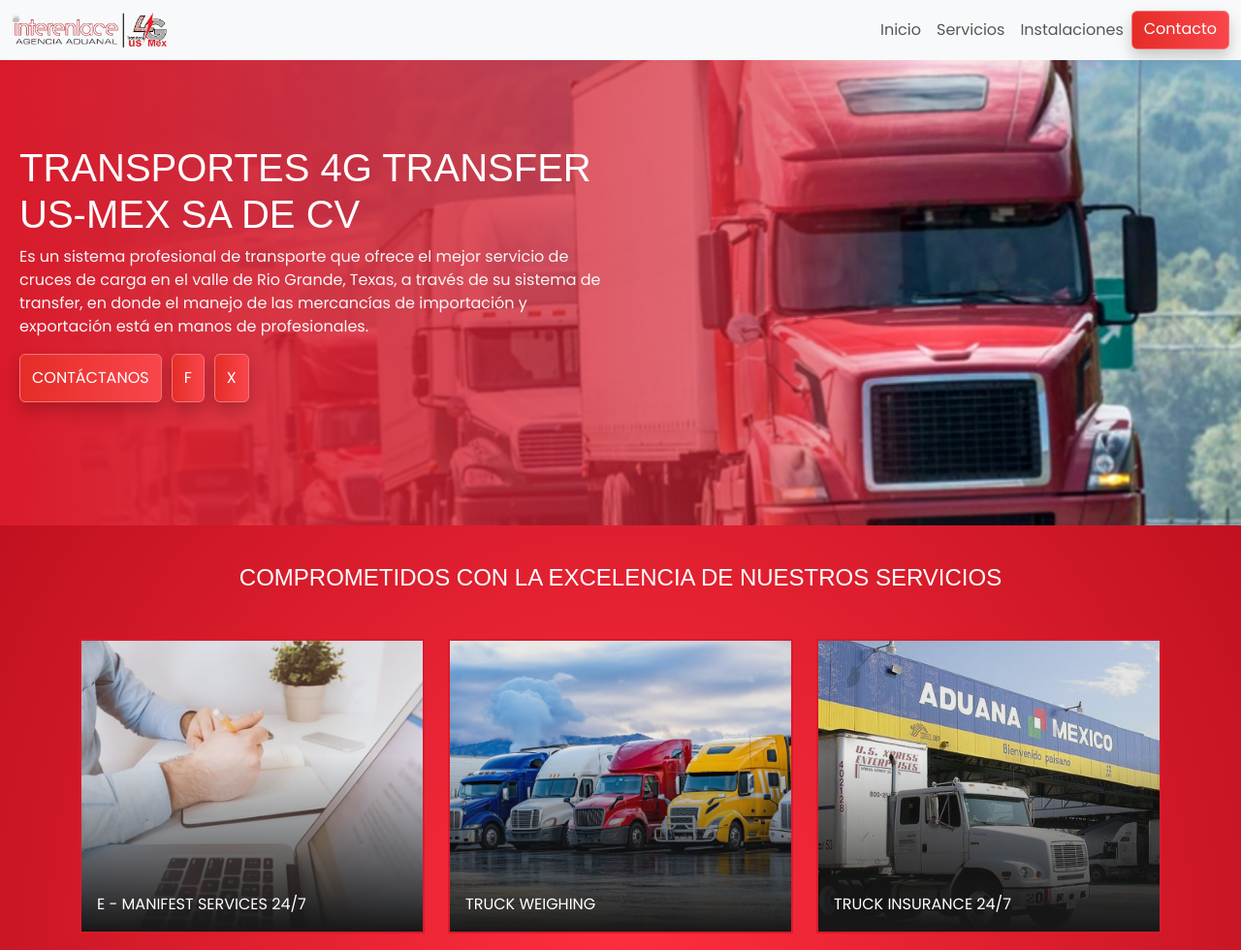
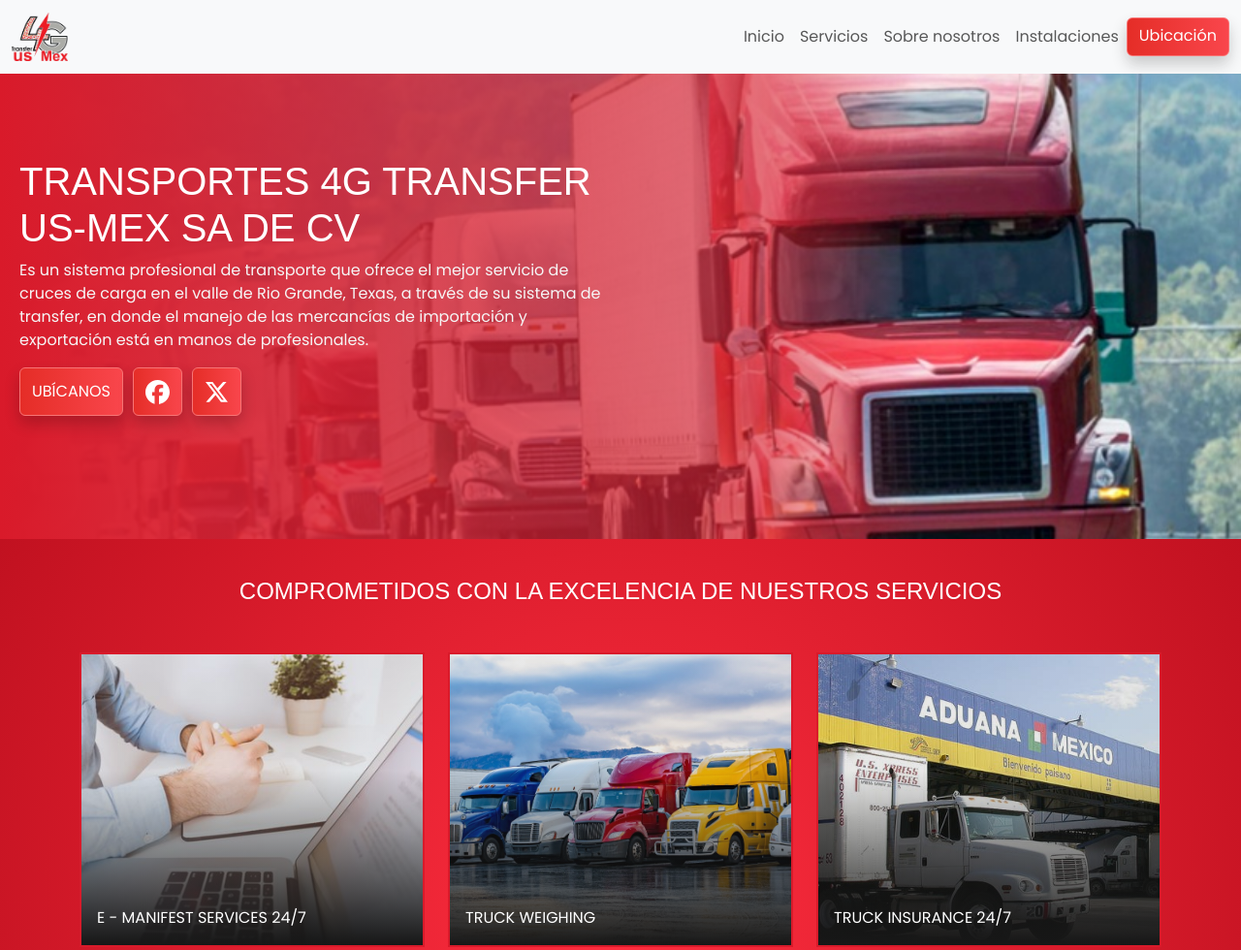
Before and after one commit to SistemasInter/page4g, a plain HTML site: page index.html in a window 1280 px wide. Shown: the top 980 px of the page at 97% size. Drawn offline with Linux system fonts and the light colour scheme; a web font is replaced by a local one.

Commit message:
Change navbar logo

```diff
--- a/assets/css/style.css
+++ b/assets/css/style.css
@@ -63,7 +63,8 @@ nav.navbar .collapse.navbar-collapse {
 }
 
 .navbar-brand img {
-  width: 10rem;
+  width: auto;
+  max-height: 50px;
 }
 
 .nav-link.active {
@@ -174,6 +175,11 @@ section#hero {
 .nav-item .btn-contacto:hover {
   transform: translateY(-2px) !important;
   box-shadow: 0px 4px 16px var(--rojo3) !important;
+}
+
+.btn-contacto img.icono{
+  padding-left: 0;
+  filter: brightness(100);
 }
 
 section#hero {
--- a/index.html
+++ b/index.html
@@ -39,7 +39,7 @@
       <div class="container-fluid">
         <a class="navbar-brand" href="#"
           ><img
-            src="./assets/img/logoEmpresas/INTERENLACE_4G_LOGO.png"
+            src="./assets/img/logoEmpresas/4G_LOGO-bg.png"
             alt="Interenlace 4G Transfer logo"
         /></a>
         <button
@@ -67,12 +67,17 @@
                 >
               </li>
               <li class="nav-item">
+                <a class="nav-link" aria-current="page" href="#about"
+                  >Sobre nosotros</a
+                >
+              </li>
+              <li class="nav-item">
                 <a class="nav-link" aria-current="page" href="#instalaciones"
                   >Instalaciones</a
                 >
               </li>
               <li class="nav-item">
-                <a class="btn btn-contacto" href="#ubicacion">Contacto</a>
+                <a class="btn btn-contacto" href="#ubicacion">Ubicación</a>
               </li>
             </ul>
           </div>
@@ -93,9 +98,9 @@
               profesionales.
             </p>
             <div class="group-btn">
-              <button class="btn btn-contacto">CONTÁCTANOS</button>
-              <button class="btn btn-contacto">F</button>
-              <button class="btn btn-contacto">X</button>
+              <button class="btn btn-contacto">UBÍCANOS</button>
+              <button class="btn btn-contacto"><img class="icono" href="https://www.facebook.com/InterEnlace" src="assets/img/iconos/Facebook.svg"></button>
+              <button class="btn btn-contacto"> <img class="icono" href="https://x.com/interenlace" src = "assets/img/iconos/X.svg"></button>
             </div>
           </div>
         </div>
@@ -177,7 +182,7 @@
             <h2>SOBRE NOSOTROS</h2>
           </div>
           <div class="col-12 col-lg-6 col-xl-5" style="text-align: center;">
-            <img src="assets/img/Transfer1.JPG" width="450rem" style="border:4px solid white;">
+            <img src="./assets/img/Transfer1.JPG" width="450rem" style="border:4px solid white;">
           </div>
           <div class="col-12 col-lg-6 col-xl-7 align-self-center" style="padding-left: 3rem;">
             <p>
@@ -295,8 +300,8 @@
         <div class="row" style="padding: 4rem;">
           <div class="col align-self-center logo-footer">
             <div class="d-flex flex-row">
-              <img src="assets/img/logoEmpresas/4G LOGO.jpg">
-              <p>Donaldo Colosio #930,</br>
+              <img src="./assets/img/logoEmpresas/4G LOGO.jpg">
+              <p>Blvd. Luis Donaldo Colosio #930,</br>
               Col. Nuevo Amanecer</br>
               Zona de Agentes Aduanales</br>
               Pte. Internacional Reynosa - Pharr tx.</br>
```
Also changed, not shown: assets/img/logoEmpresas/4G_LOGO-bg.png (added).
